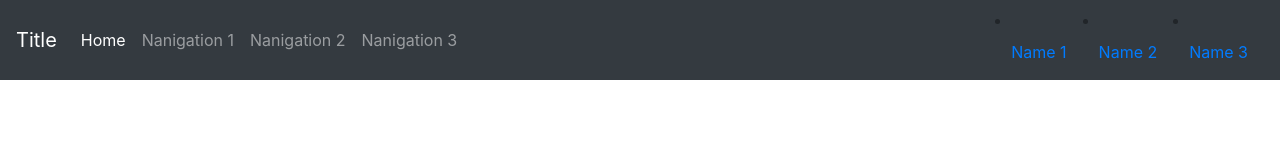
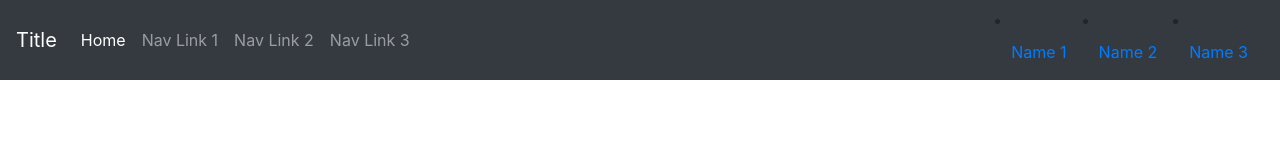
Before and after one commit to esputnix/angular-for-nav, an Angular app: page / in a window 1280 px wide. Shown: the top 160 px of the page. Built offline with nearby package versions, Linux system fonts and the light colour scheme.

Commit message:
1 file modified

```diff
--- a/src/app/app.component.html
+++ b/src/app/app.component.html
@@ -10,13 +10,13 @@
         <a class="nav-link" href="#">Home <span class="sr-only">(current)</span></a>
       </li>
       <li class="nav-item">
-        <a class="nav-link" (click)="onNavClick()" >Nanigation 1</a>
+        <a class="nav-link" (click)="onNavClick()" >Nav Link 1</a>
       </li>
       <li class="nav-item">
-        <a class="nav-link" (click)="onNavClick()" >Nanigation 2</a>
+        <a class="nav-link" (click)="onNavClick()" >Nav Link 2</a>
       </li>
       <li class="nav-item">
-        <a class="nav-link" (click)="onNavClick()" >Nanigation 3</a>
+        <a class="nav-link" (click)="onNavClick()" >Nav Link 3</a>
       </li>
     </ul>
 
```
